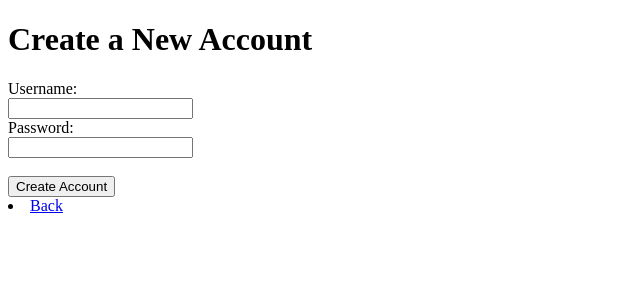
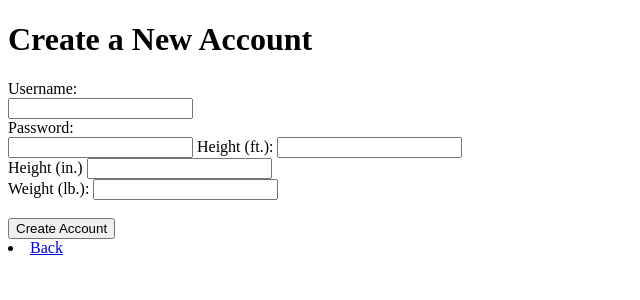
Before and after one commit to AviUB/CSE442-Project, a Flask app: page /create_account in a window 1280 px wide. Shown: the top 300 px of the page, without its empty margins (0-640 px from the left). Run offline with Flask 2, Linux system fonts and the light colour scheme; some libraries are stand-ins or nearby versions.

Commit message:
#51 included fields for height and weight at account creation

```diff
--- a/templates/create_account.html
+++ b/templates/create_account.html
@@ -9,6 +9,12 @@
     <input type="text" id="username" name="username"><br>
     <label for="password">Password:</label><br>
     <input type="password" id="password" name="password">
+    <label for="height-feet">Height (ft.): </label>
+    <input id="height-feet" type="number" name="height_ft"> <br/>
+    <label for="height-inches">Height (in.)</label>
+    <input id="height-inches" type="number" name="height_in"> <br/>
+    <label for="weight-pounds">Weight (lb.): </label>
+    <input id="weight-pounds" type="number", name="weight">
     <br><br>
     <input type="submit" value="Create Account">
   </form>
```
